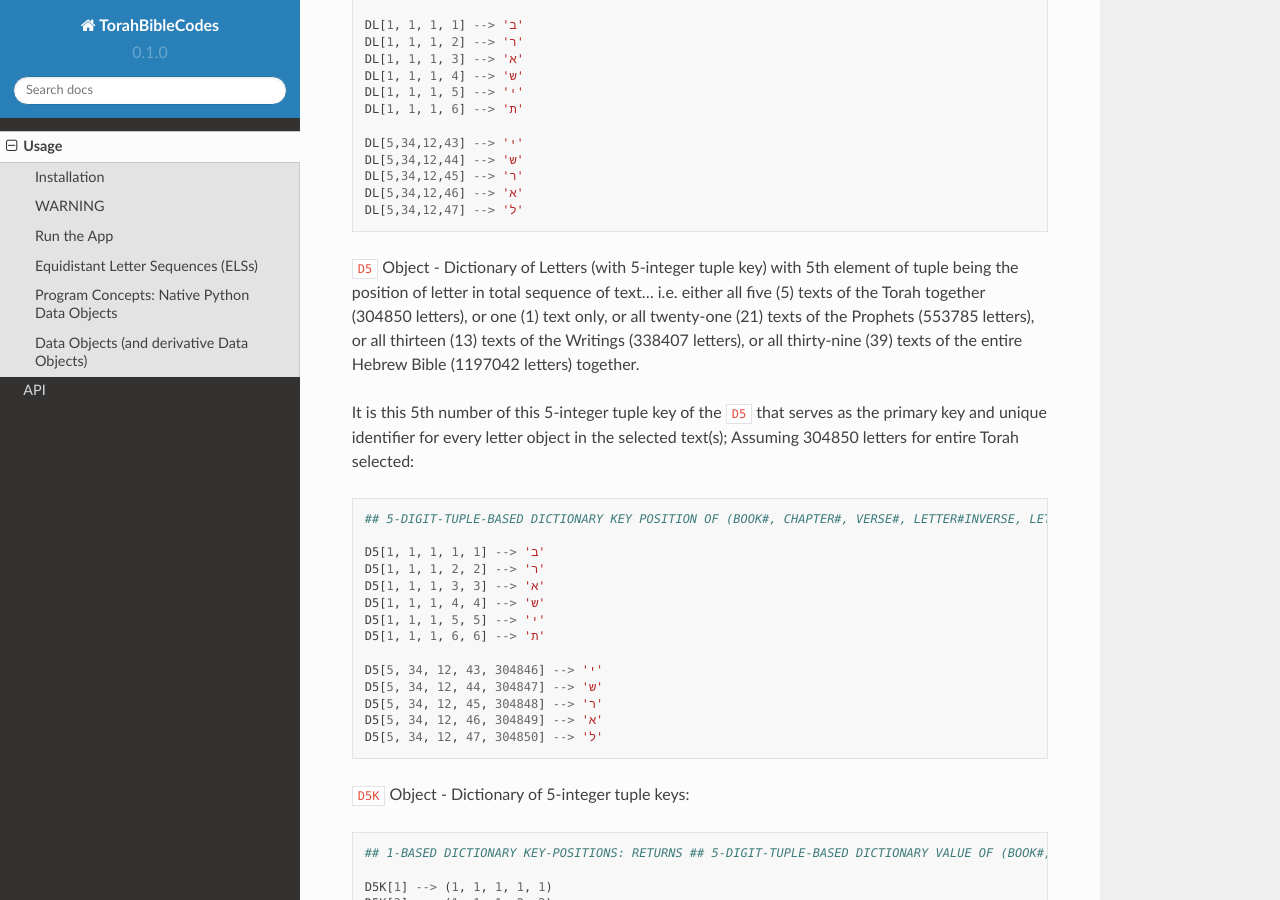
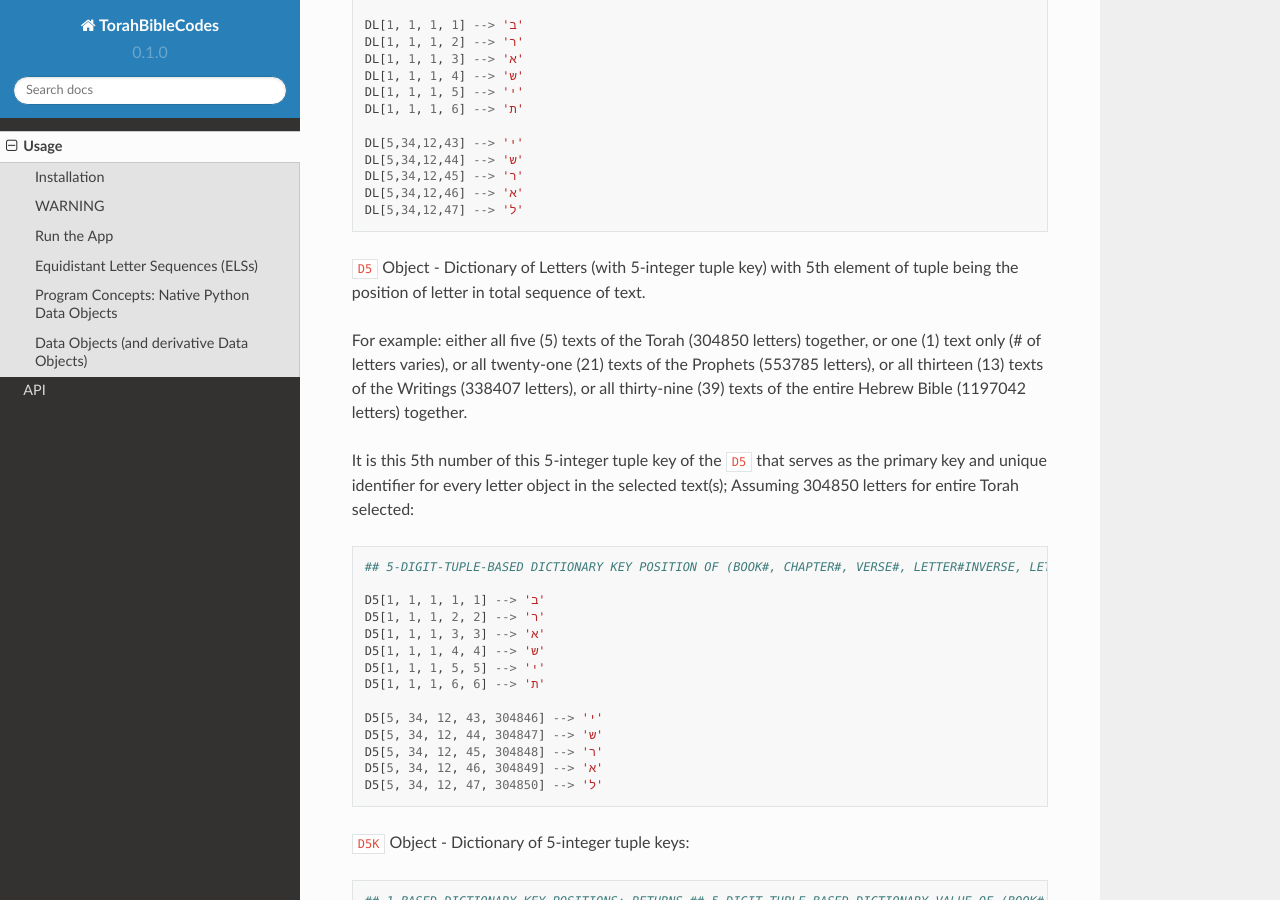
Before and after one commit to TorahBibleCodes/TorahBibleCodes_Sphinx, a Sphinx documentation site: the page built from docs/source/usage.rst, in a window 1280 px wide and 900 px high, scrolled down 5728 px. Built offline with Sphinx 7.4.7 and the Read the Docs theme 2.0.0, drawn with Linux system fonts in a browser that asks for light colours.

Commit message:
Update usage.rst

```diff
--- a/docs/source/usage.rst
+++ b/docs/source/usage.rst
@@ -260,7 +260,9 @@ From the ``D`` and ``DS`` Objects, all other Python Data Objects are derived:
    DL[5,34,12,46] --> 'א'
    DL[5,34,12,47] --> 'ל'
 
-``D5`` Object - Dictionary of Letters (with 5-integer tuple key) with 5th element of tuple being the position of letter in total sequence of text... i.e. either all five (5) texts of the Torah together (304850 letters), or one (1) text only, or all twenty-one (21) texts of the Prophets (553785 letters), or all thirteen (13) texts of the Writings (338407 letters), or all thirty-nine (39) texts of the entire Hebrew Bible (1197042  letters) together.
+``D5`` Object - Dictionary of Letters (with 5-integer tuple key) with 5th element of tuple being the position of letter in total sequence of text.
+
+For example: either all five (5) texts of the Torah (304850 letters) together, or one (1) text only (# of letters varies), or all twenty-one (21) texts of the Prophets (553785 letters), or all thirteen (13) texts of the Writings (338407 letters), or all thirty-nine (39) texts of the entire Hebrew Bible (1197042  letters) together.
 
 It is this 5th number of this 5-integer tuple key of the ``D5`` that serves as the primary key and unique identifier for every letter object in the selected text(s); Assuming 304850 letters for entire Torah selected::
 
```
